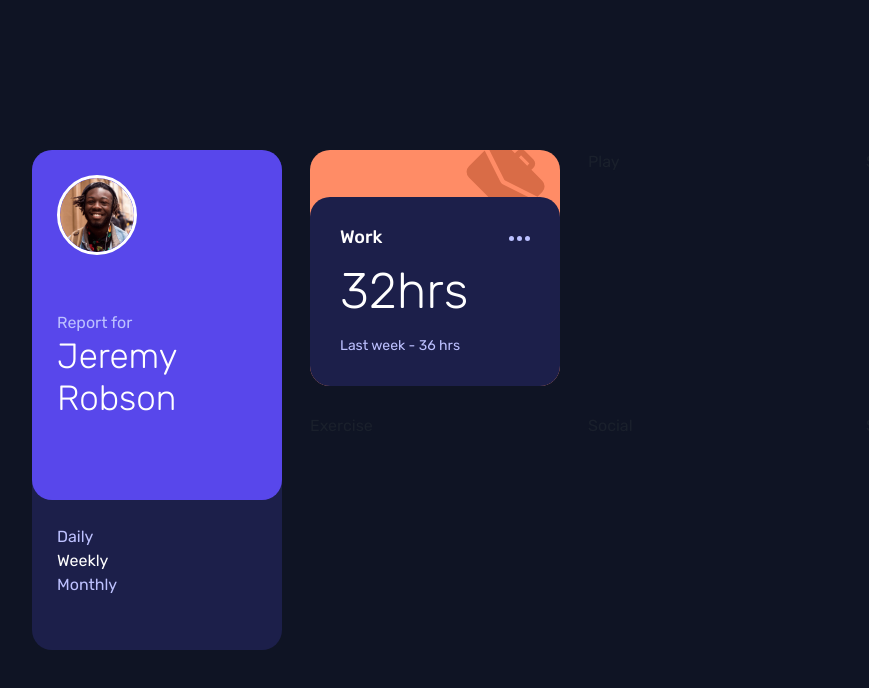
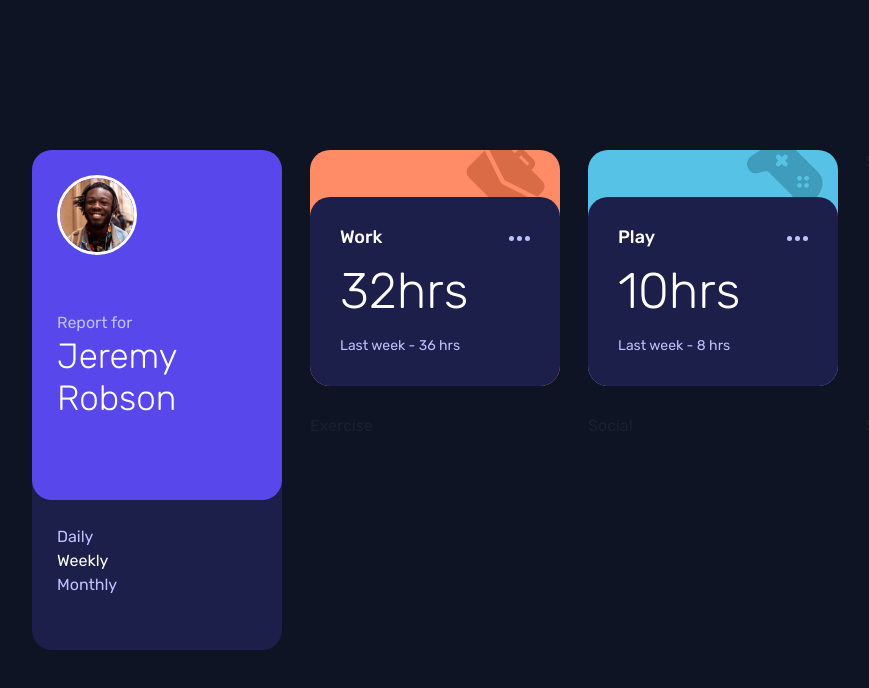
Before and after one commit to a-zajonc/time-tracking-dashboard, a React (Create React App) app: page / in a window 1280 px wide. Shown: the top 688 px of the page, without its empty margins (66-935 px from the left). Built offline with nearby package versions, Linux system fonts and the light colour scheme.

Commit message:
Add Activity Box of Play

```diff
--- a/src/components/ActivityBox/index.js
+++ b/src/components/ActivityBox/index.js
@@ -2,6 +2,7 @@ import { GridItem, Box, Heading, Img, Text } from "@chakra-ui/react";
 import ellipsis from "./icon-ellipsis.svg";
 
 export function ActivityBox({
+  backgroundColor,
   icon,
   activityName,
   hoursNumber,
@@ -10,7 +11,7 @@ export function ActivityBox({
   return (
     <GridItem
       colSpan={1}
-      bgColor="#FF8C66"
+      bgColor={backgroundColor}
       bgImage={icon}
       bgRepeat="no-repeat"
       bgPosition="top -10px right 15px"
--- a/src/components/Play/index.js
+++ b/src/components/Play/index.js
@@ -1,5 +1,14 @@
-import { GridItem } from "@chakra-ui/react";
+import { ActivityBox } from "../ActivityBox";
+import icon from "./icon-play.svg";
 
 export function Play() {
-  return <GridItem colSpan={1}>Play</GridItem>;
+  return (
+    <ActivityBox
+      backgroundColor="#56C2E6"
+      icon={icon}
+      activityName="Play"
+      hoursNumber="10hrs"
+      hoursNumberLastWeek="Last week - 8 hrs"
+    />
+  );
 }
--- a/src/components/Work/index.js
+++ b/src/components/Work/index.js
@@ -4,6 +4,7 @@ import { ActivityBox } from "../ActivityBox";
 export function Work() {
   return (
     <ActivityBox
+      backgroundColor="#FF8C66"
       icon={icon}
       activityName="Work"
       hoursNumber="32hrs"
```
Also changed, not shown: src/components/Play/icon-play.svg (added).
